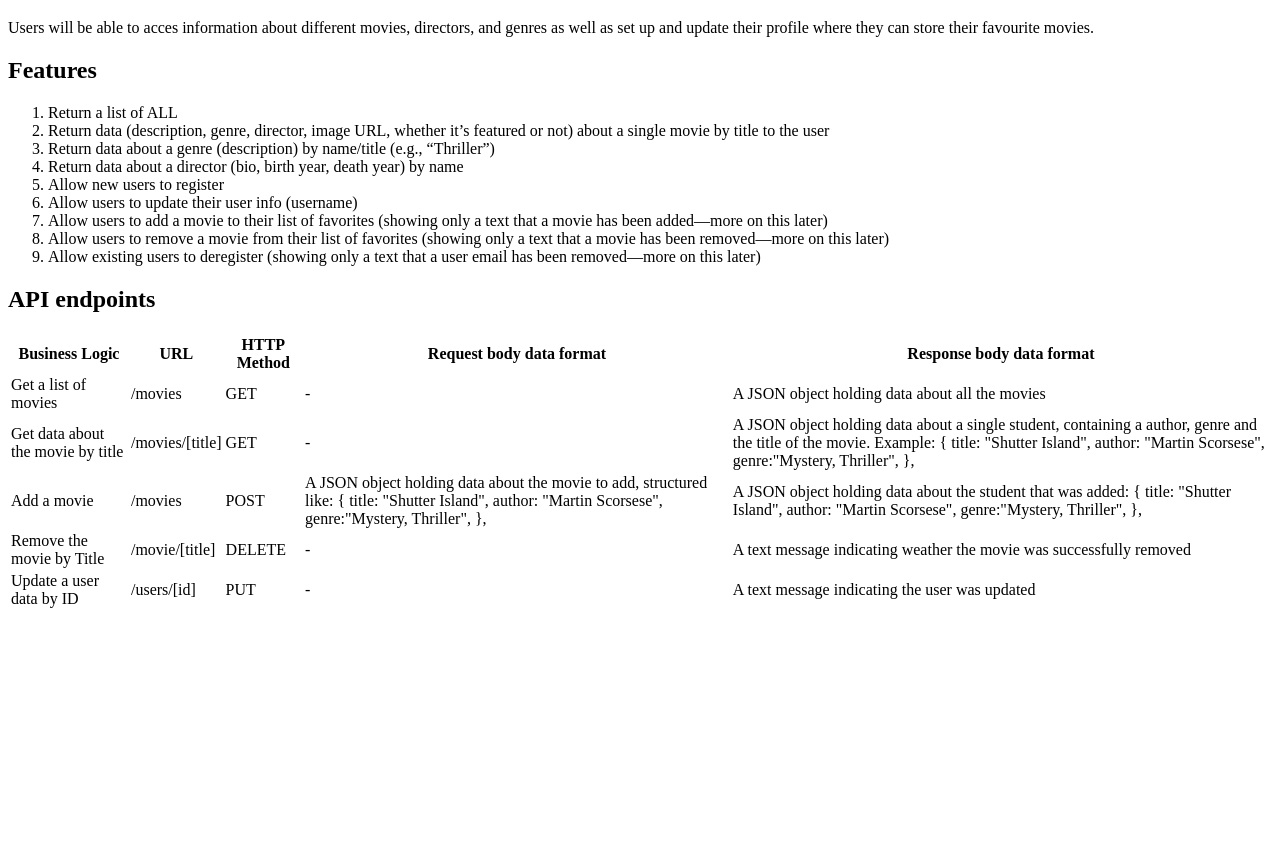
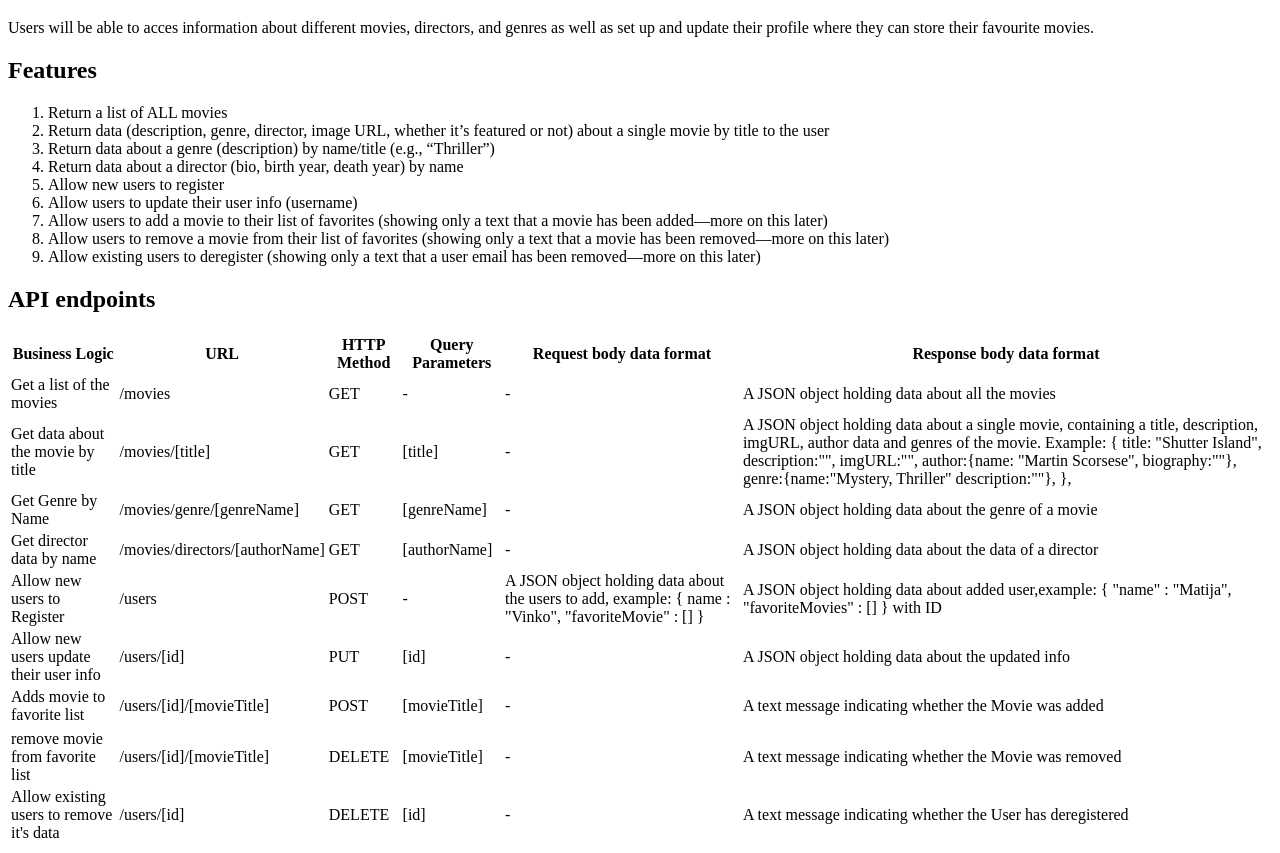
Before and after one commit to Vuyaa/movie_api, a website: page public/documentation.html in a window 1280 px wide. Shown: the part 61-914 px from the top of the page. Before the commit the page ends 800 px from the top, so only its background shows below. Drawn offline with Linux system fonts and the light colour scheme.

Commit message:
Update documentation

```diff
--- a/public/documentation.html
+++ b/public/documentation.html
@@ -11,7 +11,7 @@
    <p>Users will be able to acces information about different movies, directors, and genres as well as set up and update their profile where they can store their favourite movies.</p>
    <h2>Features</h2>
     <ol>
-        <li>Return a list of ALL </li>
+        <li>Return a list of ALL movies </li>
         <li>Return data (description, genre, director, image URL, whether it’s featured or not) about a single movie by title to the user</li>
         <li>Return data about a genre (description) by name/title (e.g., “Thriller”)</li>
         <li>Return data about a director (bio, birth year, death year) by name</li>
@@ -29,15 +29,17 @@
                 <th>Business Logic</th>
                 <th>URL</th>
                 <th>HTTP Method</th>
+                <th>Query Parameters</th>
                 <th>Request body data format</th>
                 <th>Response body data format</th>
             </tr>
         </thead>
         <tbody>
             <tr>
-                <td>Get a list of movies</td>
+                <td>Get a list of the movies</td>
                 <td>/movies</td>
                 <td>GET</td>
+                <td>-</td>
                 <td>-</td>
                 <td>A JSON object holding data about all the movies</td>
             </tr>
@@ -46,47 +48,107 @@
                 <td>Get data about the movie by title</td>
                 <td>/movies/[title]</td>
                 <td>GET</td>
+                <td>[title]</td>
                 <td>-</td>
-                <td>A JSON object holding data about a single student, containing a author, genre and the title of the movie. Example:
+                <td>A JSON object holding data about a single movie, containing a title, description, imgURL, author data and genres of the movie. Example:
                     {
                         title: "Shutter Island",
-                        author: "Martin Scorsese",
-                        genre:"Mystery, Thriller",
+                        description:"",
+                        imgURL:"",
+                        author:{name: "Martin Scorsese",
+                                biography:""},
+                        genre:{name:"Mystery, Thriller"
+                               description:""},
                       },
                 </td>
             </tr>
             <tr>
+                <td>Get Genre by Name</td>
+                <td>/movies/genre/[genreName]</td>
+                <td>GET</td>
+                <td>[genreName]</td>
+                <td>-</td>
+                <td>A JSON object holding data about the genre of a movie</td>
+            </tr>
+            <tr>
+                <td>Get director data by name</td>
+                <td>/movies/directors/[authorName]</td>
+                <td>GET</td>
+                <td>[authorName]</td>
+                <td>-</td>
+                <td>A JSON object holding data about the data of a director</td>
+            </tr>
+
+
+            <tr>
+                <td>Allow new users to Register</td>
+                <td>/users</td>
+                <td>POST</td>
+                <td>-</td>
+                <td>A JSON object holding data about the users to add, example: { name : "Vinko", "favoriteMovie" : [] } </td>
+                <td>A JSON object holding data about added user,example: { "name" : "Matija", "favoriteMovies" : [] } with ID </td>
+            </tr>
+
+            <td>Allow new users update their user info</td>
+            <td>/users/[id]</td>
+            <td>PUT</td>
+            <td>[id]</td>
+            <td>-</td>
+            <td>A JSON object holding data about the updated info</td>
+        </tr>
+        <tr>
+            <td>Adds movie to favorite list</td>
+            <td>/users/[id]/[movieTitle]</td>
+            <td>POST</td>
+            <td>[movieTitle]</td>
+            <td>-</td>
+            <td>A text message indicating whether the Movie was added</td>
+        </tr>
+
+
+ <!----         <tr>
                 <td>Add a movie</td>
                 <td>/movies</td>
                 <td>POST</td>
                 <td>A JSON object holding data about the movie to add, structured like:
                     {
                         title: "Shutter Island",
-                        author: "Martin Scorsese",
-                        genre:"Mystery, Thriller",
+                        description:"",
+                        imgURL:"",
+                        author:{name: "Martin Scorsese",
+                                biography:""},
+                        genre:{name:"Mystery, Thriller"
+                               description:""},
                       },
                 </td>
-                <td>A JSON object holding data about the student that was added:
-                    {
+                <td>A JSON object holding data about the movie that was added:
                     title: "Shutter Island",
-                        author: "Martin Scorsese",
-                        genre:"Mystery, Thriller",
+                    description:"",
+                    imgURL:"",
+                    author:{name: "Martin Scorsese",
+                            biography:""},
+                    genre:{name:"Mystery, Thriller"
+                           description:""},
                   },
                 </td>
             </tr>
+        --->
             <tr>
-                <td>Remove the movie by Title</td>
-                <td>/movie/[title]</td>
+                <tr>
+                    <td>remove movie from favorite list</td>
+                    <td>/users/[id]/[movieTitle]</td>
                     <td>DELETE</td>
+                    <td>[movieTitle]</td>
                     <td>-</td>
-                <td>A text message indicating weather the movie was successfully removed</td>
+                    <td>A text message indicating whether the Movie was removed</td>
                 </tr>
                 <tr>
-                <td>Update a user data by ID</td>
+                    <td>Allow existing users to remove it's data</td>
                     <td>/users/[id]</td>
-                <td>PUT</td>
+                    <td>DELETE</td>
+                    <td>[id]</td>
                     <td>-</td>
-                <td>A text message indicating the user was updated</td>
+                    <td>A text message indicating whether the User has deregistered</td>
                 </tr>
         </tbody>
    </table>
```
Lines whose indentation alone changed are shown as unchanged.
